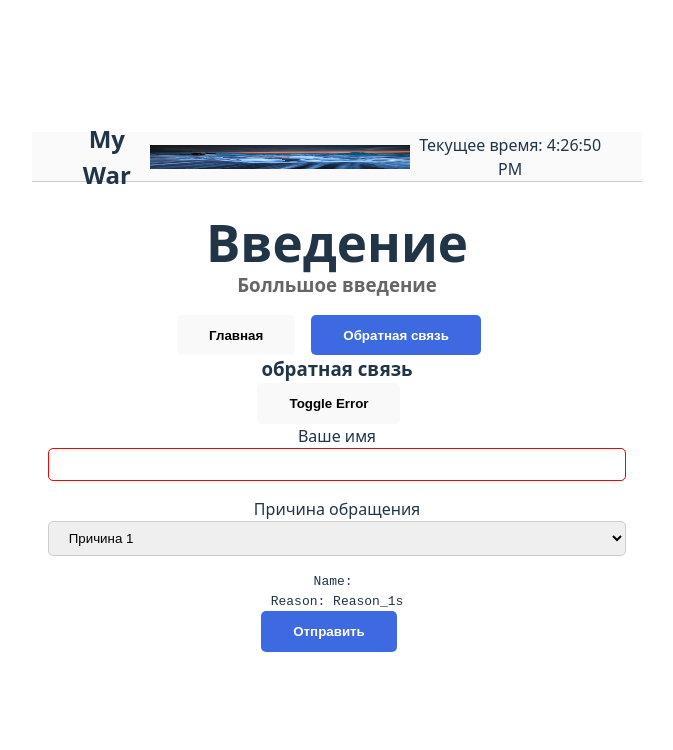
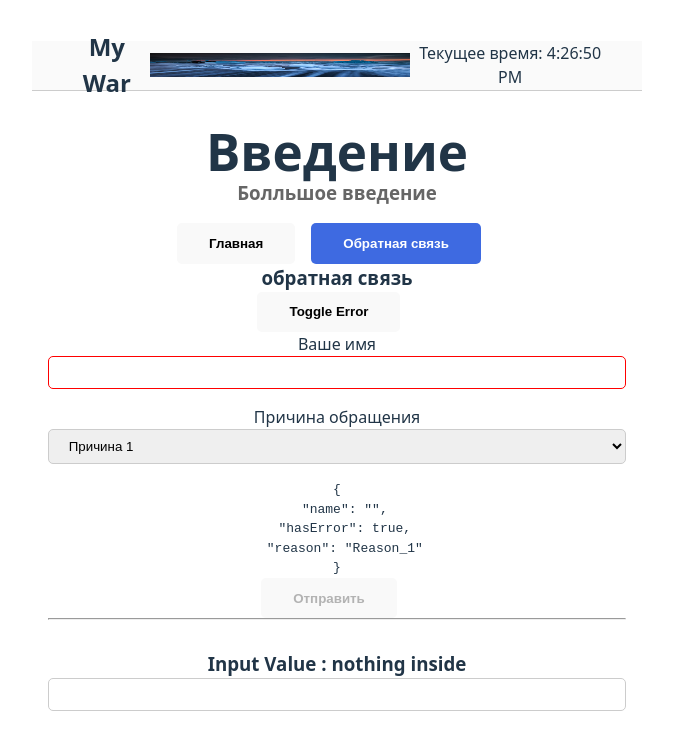
Before and after one commit to VValentinesDay/ReactTestPj, a React (Vite) app: page / in a window 1280 px wide. Shown: the top 750 px of the page, without its empty margins (303-976 px from the left). Built offline with nearby package versions, Linux system fonts and the light colour scheme.

Commit message:
пример блока с useState

```diff
--- a/src/components/FeedBackSection.jsx
+++ b/src/components/FeedBackSection.jsx
@@ -4,27 +4,68 @@ import "../index.css"
 import Button from "./Button/Button"
 
 
+
+function StateVsRef() {
+
+    const[textValue, setTextValue] = useState('nothing inside')
+
+    function handleSpecialInput(event)
+    {
+        setTextValue(event.target.value)
+    }
+
+
+   return ( <div>
+        <h3>
+            Input Value : {textValue}
+        </h3>
+        <input type="text" className="control" onChange={handleSpecialInput}>
+
+        </input>
+    </div>)
+}
+
 export default function FeedBackSection(){
-    // отдельное состояние для наличия ошибки
-    const [hasError, setHasError] = useState(false)
+// использование единого use state
+// данные объекта типа name, можно вызывать из form
+    const [form, setForm] = useState({
+        name: '',
+        hasError : true,
+        reason: 'Reason_1'
+    })
 
-    const [name, setName] = useState('') // по умолчанию, имя(начальное состояние) - пустая строчка
-    // передача state в форму ввода input передаётся с помощью слова value
-    const [reason, setReason] = useState('Reason_1s')
+    // // отдельное состояние для наличия ошибки
+    // const [hasError, setHasError] = useState(false)
+
+    // const [name, setName] = useState('') // по умолчанию, имя(начальное состояние) - пустая строчка
+    // // передача state в форму ввода input передаётся с помощью слова value
+    // const [reason, setReason] = useState('Reason_1s')
 
     // функция для взаимодействия с input
     function handleNameChange(event) {
-        // console.log(event.target.value)
-        // дайт доступ к данным собыития
-        setName(event.target.value)
-        // state не меняется пока не выполнится оставшаяся часть функции, т.е. рендеринга не будет
-       // неверный пример: setHasError(name.trim().length == 0 )
-       // правильно
-        setHasError(event.target.value.trim().length == 0 )
-    }
+    //     // console.log(event.target.value)
+    //     // дайт доступ к данным собыития
+    //     setName(event.target.value)
+    //     // state не меняется пока не выполнится оставшаяся часть функции, т.е. рендеринга не будет
+    //    // неверный пример: setHasError(name.trim().length == 0 )
+    //    // правильно
+    //     setHasError(event.target.value.trim().length == 0 )
+
+    // единый UseState
+    // setForm({name: event.target.value,
+    //         hasError: event.target.value.trim().length == 0,
+    //         reason: form.reason
+    //  })
+
+    setForm((previos) => ({
+        ...previos,
+        name: event.target.value,
+        hasError: event.target.value.trim().length == 0
+    }))
+}
 
 
-    // работа с предыдущим остоянием
+    // // работа с предыдущим остоянием
     function toggleError(){
         // setHasError(!hasError) // после вызова true (по умолчанию) изменитя на false
         // setHasError(!hasError) // однако при повотоном вызове по логике значение должно поменяться ещё раз,
@@ -33,44 +74,45 @@ export default function FeedBackSection(){
         // setHasError((previos) => !previos )
         // setHasError((previos) => !previos )
         // // в таком случае значение не поменятеся
-        setHasError((previos) => !previos )
-
-
-
-    }
+        // setHasError((previos) => !previos )
+     }
 
     return(
         <section>
             <h3>обратная связь</h3>
 
             <Button onClick={toggleError}>Toggle Error</Button>
-            <form>
+
+            <form style={{marginBottom: '1rem'}}>
                 <label htmlFor="name">Ваше имя </label>
                  <input
                  className="inputStyle"
                  type="text" id="name"
-                 value={name}
+                 value={form.name}
                  onChange={handleNameChange}
                 //первые фигурные кобки говорят что будет динамика, вторые - что будет объект
                 style={{
-                    border: name.trim().length ? null : '1px solid red' // если в  длине что-то есть, тогда мы ничего не добавляем иначе ...
+                    border: form.name.trim().length ? null : '1px solid red' // если в  длине что-то есть, тогда мы ничего не добавляем иначе ...
                     // с использованием состояния
                     // border: hasError ?  '1px solid red' : null
                }}  />
 
 
                  <label htmlFor="reason">Причина обращения</label>
-                 <select className="control" id="reason" value={reason} onChange={event => setReason(event.target.value)}>
+                 <select className="control" id="reason" value={form.reason} onChange={(event) => setForm(prev => ({...prev, reason: event.target.value}))}>
                     <option value="Reason_1">Причина 1</option>
                     <option value="Reason_2">Причина 2</option>
                     <option value="Reason_3">Причина 3 </option>
                  </select>
                  <pre>
-                    Name: {name}
+                    {/* Name: {form.name}
                     <br/>
-                    Reason: {reason}
+                    Reason: {form.reason} */}
+                    {JSON.stringify(form, null, 2)}
                  </pre>
-                 <Button disabled ={hasError} isActive={!hasError}>Отправить</Button>
+                 <Button disabled ={form.hasError} isActive={!form.hasError}>Отправить</Button>
+                 <hr style={{marginBottom: '30px'}}/>
+                 <StateVsRef></StateVsRef>
             </form>
         </section>
     )
```
